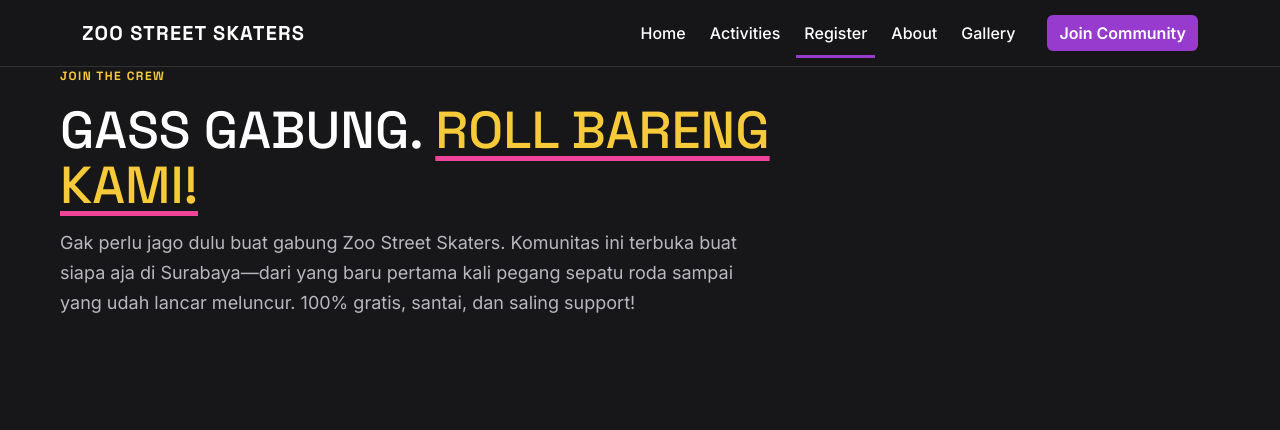
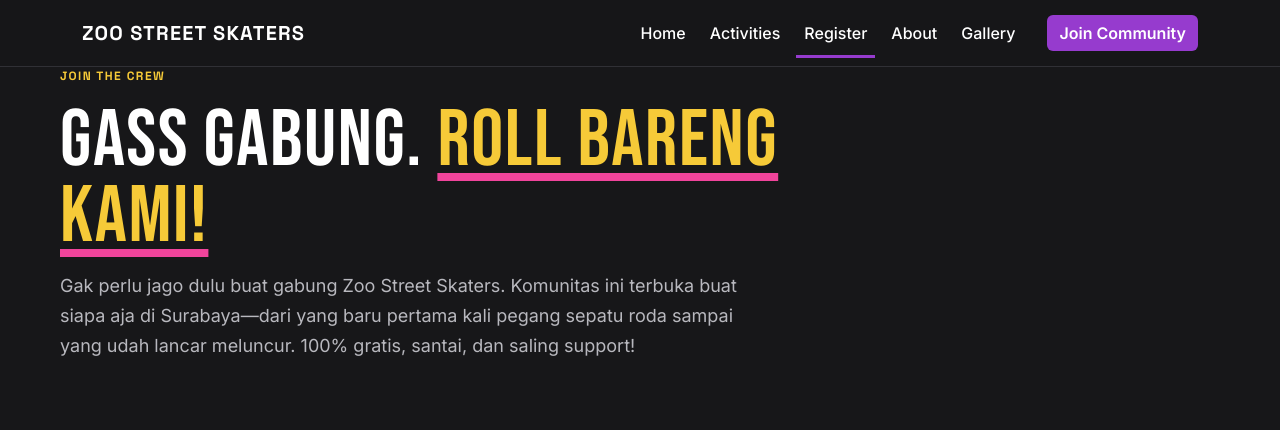
Before and after one commit to Maizu28/uts-paw-p1-zoostreetskaters, a plain HTML site: page register.html in a window 1280 px wide. Shown: the top 430 px of the page. Drawn offline with nearby package versions, Linux system fonts and the light colour scheme.

Commit message:
Ubah font judul hero register menjadi Bebas Neue (display font) sama seperti about

```diff
--- a/css/style.css
+++ b/css/style.css
@@ -680,9 +680,11 @@ legend {
 }
 
 .register-hero-title {
-  font-family: var(--font-heading);
-  font-size: var(--text-h1);
-  line-height: 1.05;
+  font-family: var(--font-display);
+  font-size: clamp(2.8rem, 7vw, 5rem);
+  font-weight: 400;
+  line-height: 0.95;
+  letter-spacing: 0.02em;
   text-transform: uppercase;
   margin-bottom: 0;
 }
--- a/register.html
+++ b/register.html
@@ -56,7 +56,7 @@
         <div class="site-container">
           <div class="register-hero-inner">
             <span class="site-eyebrow">Join The Crew</span>
-            <h1 class="register-hero-title" id="register-hero-heading">
+            <h1 class="register-hero-title display-font" id="register-hero-heading">
               GASS GABUNG. <span class="register-title-highlight">ROLL BARENG KAMI!</span>
             </h1>
             <p class="site-lead mb-0">
```
